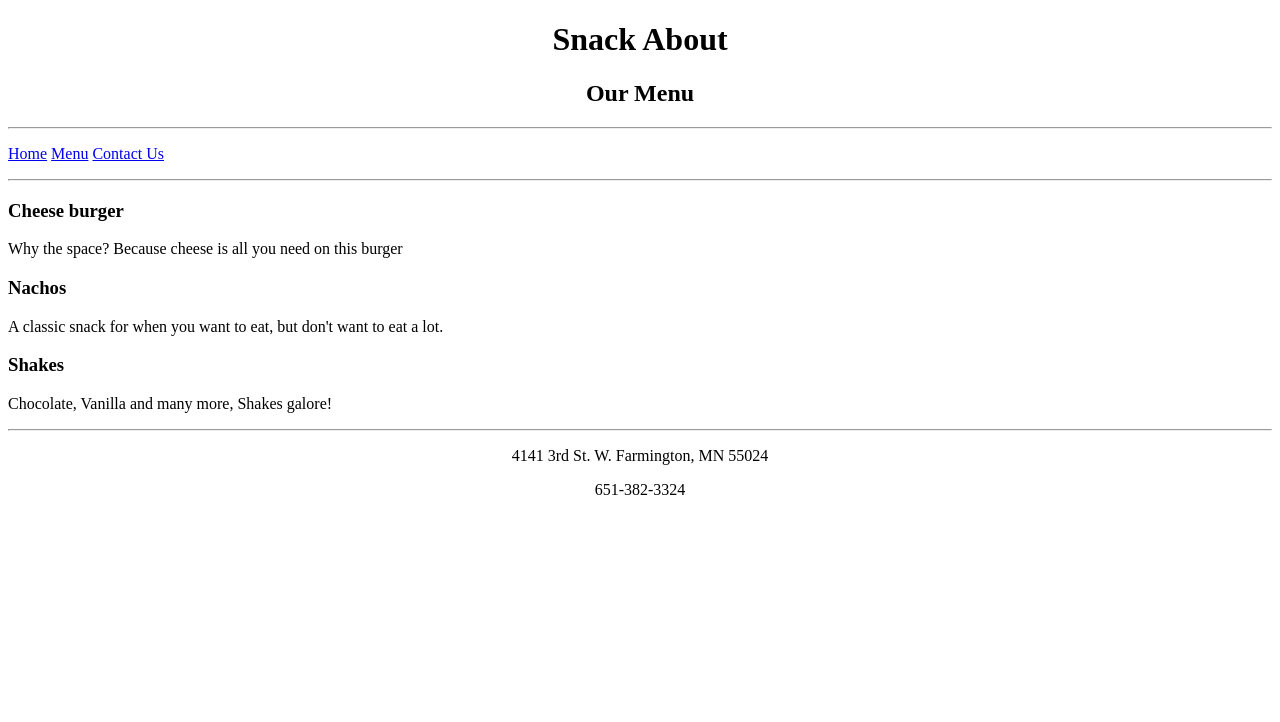
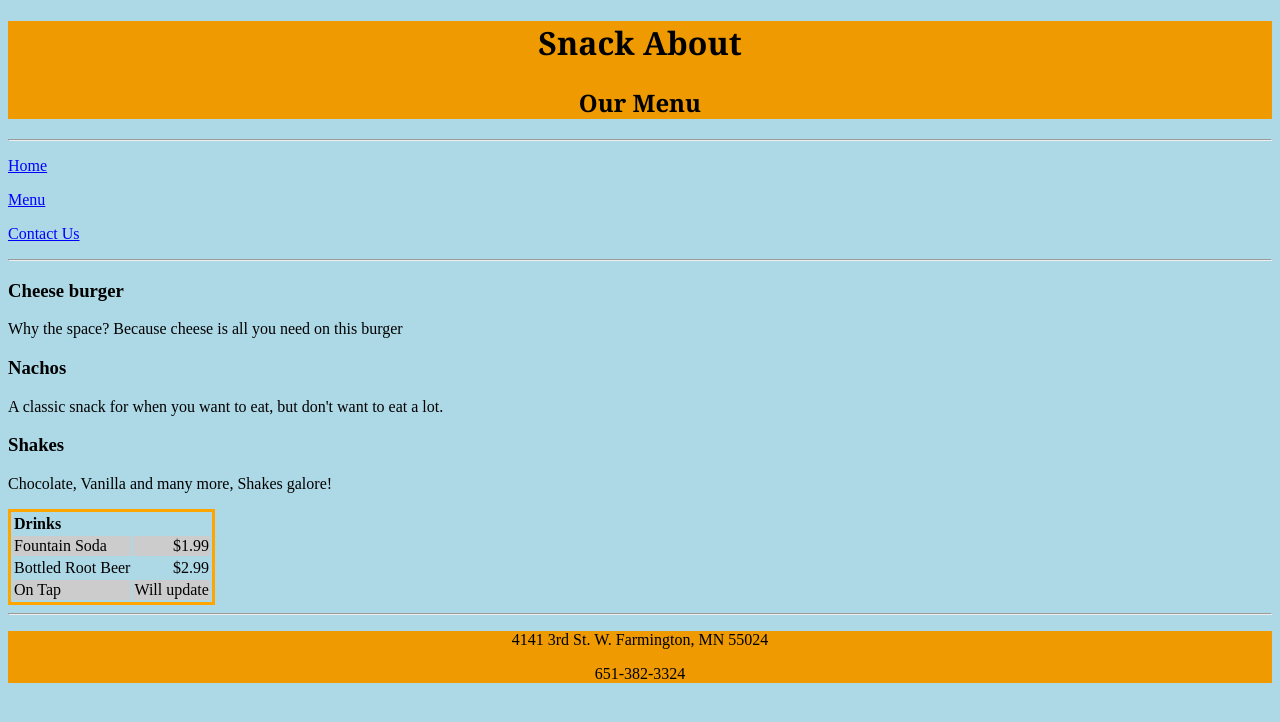
Before and after one commit to TylerBade/RestaurantSite, a plain HTML site: page menu.html in a window 1280 px wide. Drawn offline with Linux system fonts and the light colour scheme.

Commit message:
Version 2

```diff
--- a/menu.html
+++ b/menu.html
@@ -9,6 +9,37 @@ Updated 11/1/18
 
 	<head>
 		<title>Menu</title>
+		<link href="styles/restaurantStyles.css" rel="stylesheet" type="text/css" />
+		<style>
+			body {
+				background-color: lightblue;
+			}
+
+			.drinks tr:nth-child(even) {
+				background-color: #ccc;
+			}
+
+			.drinks th {
+				text-align: left;
+			}
+
+			.left {
+				text-align: left;
+			}
+
+			.right {
+				text-align: right;
+			}
+
+			.drinks tr {
+				padding: 0px;
+				margin: 0px;
+			}
+
+			.drinks {
+				border: 3px solid orange;
+			}
+		</style>
 	</head>
 
 	<header>
@@ -18,8 +49,9 @@ Updated 11/1/18
 	<hr />
 
 	<nav>
-		<p><a href="index.html">Home</a>	<a href="menu.html">Menu</a>	<a href="contact.html">Contact Us</a></p>
-	</nav>
+		<p><a href="index.html">Home</a></p>
+		<p><a href="menu.html">Menu</a></p>
+		<p><a href="contact.html">Contact Us</a></p>	</nav>
 	<hr />
 
 	<body>
@@ -29,6 +61,24 @@ Updated 11/1/18
 	<p>A classic snack for when you want to eat, but don't want to eat a lot.</p>
 	<h3>Shakes</h3>
 	<p>Chocolate, Vanilla and many more, Shakes galore!</p>
+
+	<table class="drinks">
+		<tr>
+			<th colspan="2">Drinks</th>
+		</tr>
+		<tr>
+			<td class="left">Fountain Soda</td>
+			<td class="right">$1.99</td>
+		</tr>
+		<tr>
+			<td class="left">Bottled Root Beer</td>
+			<td class="right">$2.99</td>
+		</tr>
+		<tr>
+			<td class="left">On Tap</td>
+			<td class="right">Will update</td>
+		</tr>
+	</table>
 	</body>
 	<hr />
 
--- /dev/null
+++ b/styles/index.css
@@ -0,0 +1,3 @@
+body {
+	background-color: lightblue;
+}
--- /dev/null
+++ b/styles/restaurantStyles.css
@@ -0,0 +1,28 @@
+header,footer {
+	background-color: #ee9a00;
+	margin: 0px;
+}
+
+h1,h2 {
+	font-family: "Georgia", serif;
+}
+
+nav {
+
+}
+
+a:link {
+	color: blue;
+}
+
+a:active {
+	text-decoration: none;
+}
+
+a:hover {
+	font-weight: bold;
+}
+
+a:visited {
+	color: purple;
+}
```
Also changed, not shown: contact.html (+23 -12 lines), index.html (+6 -2 lines), 1 other file.
